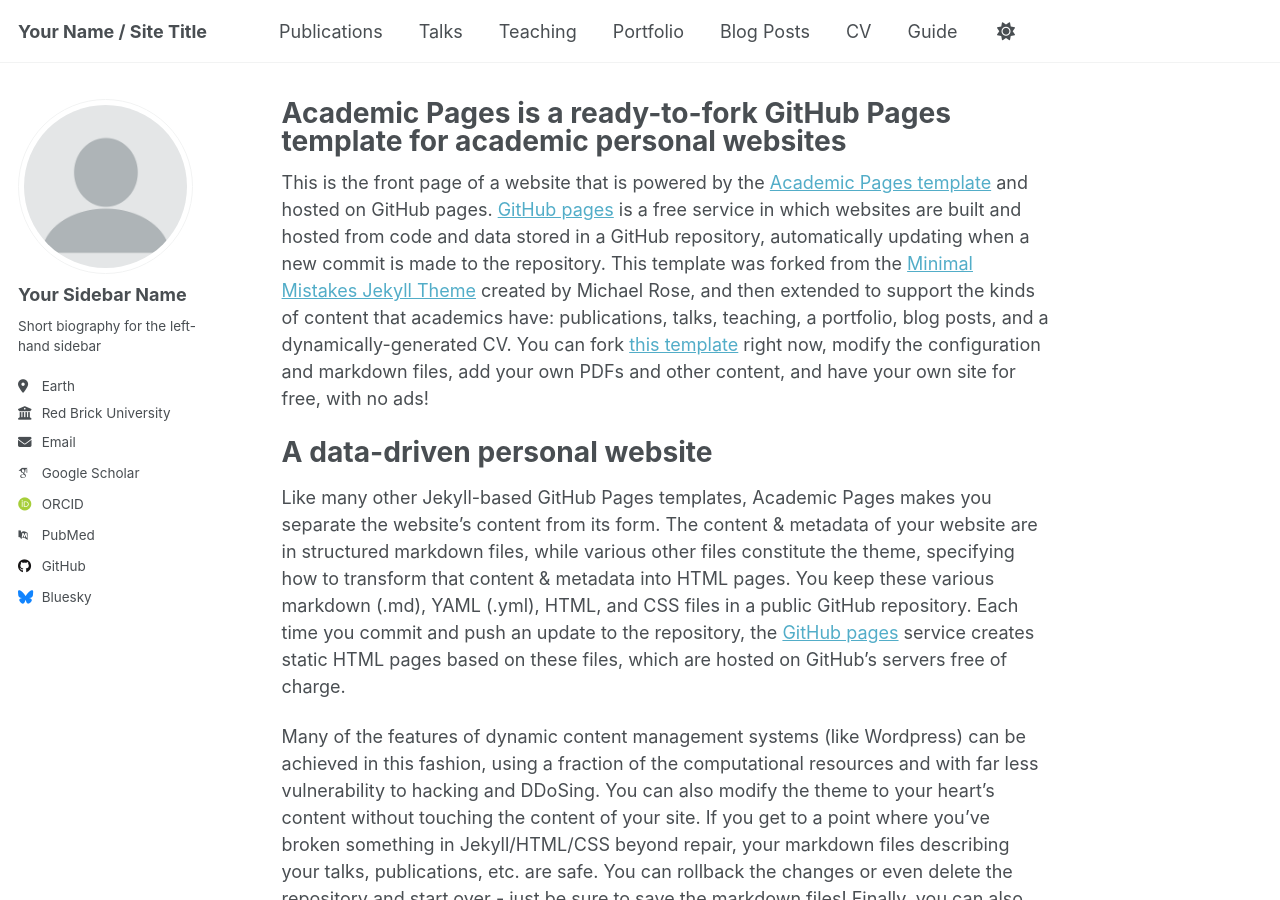
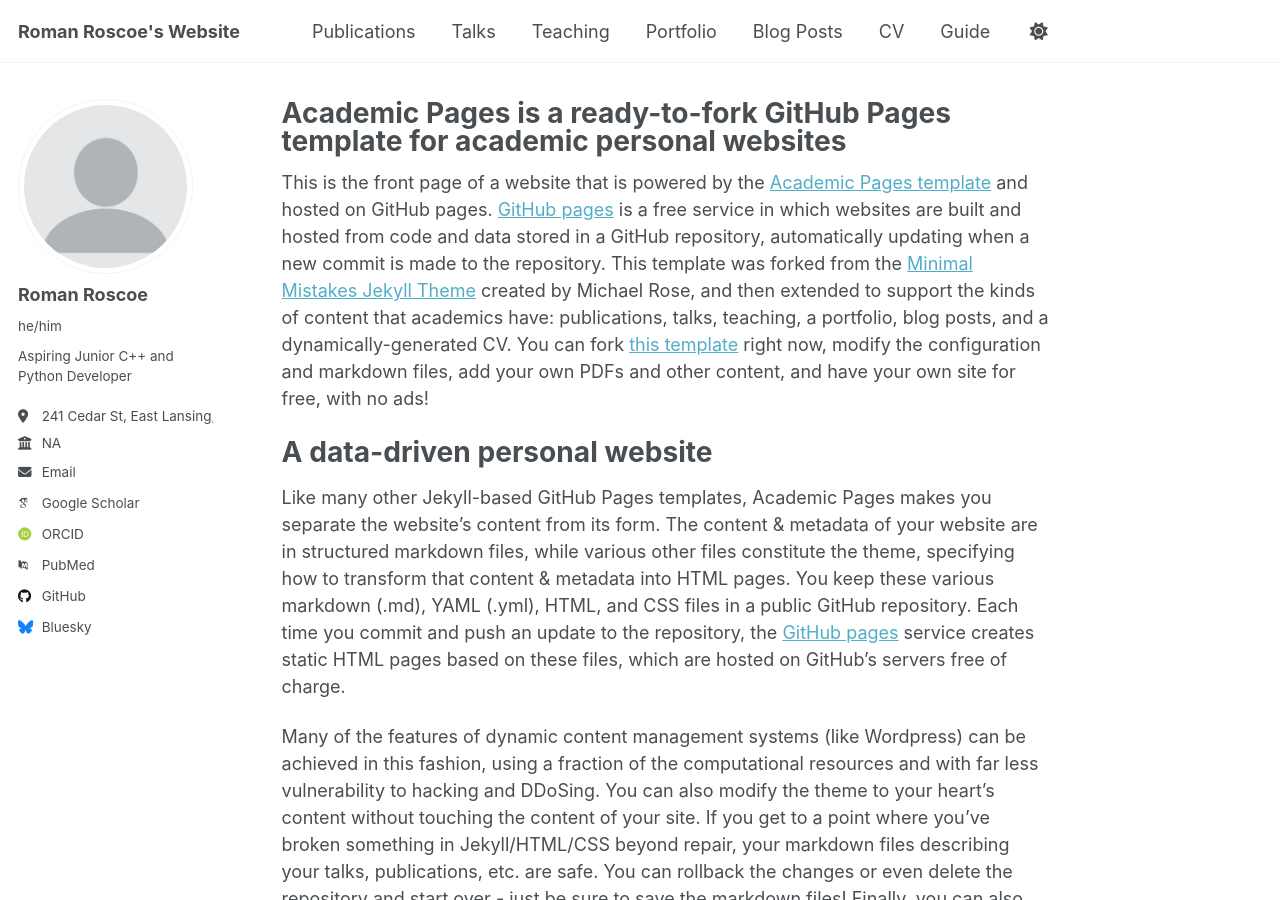
Before and after one commit to RomanRoscoe2027/RomanRoscoe2027.github.io, a Jekyll site: the page built from _pages/about.md, in a window 1280 px wide and 900 px high. Built offline with Jekyll 4.4.1, drawn with Linux system fonts in a browser that asks for light colours; some web fonts are replaced.

Commit message:
Update _config.yml
Left side bar edits.

```diff
--- a/_config.yml
+++ b/_config.yml
@@ -9,7 +9,7 @@
 # Basic Site Settings
 locale                   : "en-US"
 site_theme               : "default"
-title                    : "Your Name / Site Title"
+title                    : "Roman Roscoe's Website"
 title_separator          : "-"
 name                     : &name "Your Name"
 description              : &description "personal description"
@@ -23,13 +23,13 @@ repository               : "academicpages/academicpages.github.io"
 author:
   # Biographic information
   avatar           : "profile.png"
-  name             : "Your Sidebar Name"
-  pronouns         : # example: "she/her"
-  bio              : "Short biography for the left-hand sidebar"
-  location         : "Earth"
-  employer         : "Red Brick University"
+  name             : "Roman Roscoe"
+  pronouns         : "he/him"
+  bio              : "Aspiring Junior C++ and Python Developer"
+  location         : "241 Cedar St, East Lansing, MI 48823"
+  employer         : "NA"
   uri              : # URL
-  email            : "none@example.org"
+  email            : "rroscoe51@icloud.com"
 
   # Academic websites
   academia         : # URL
```
